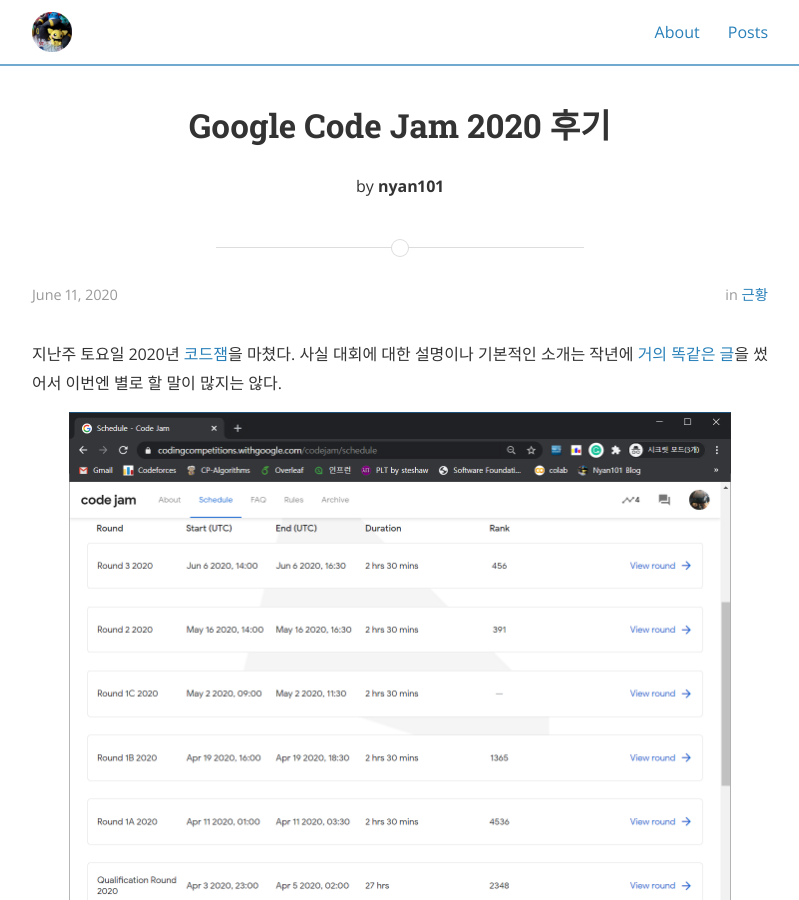
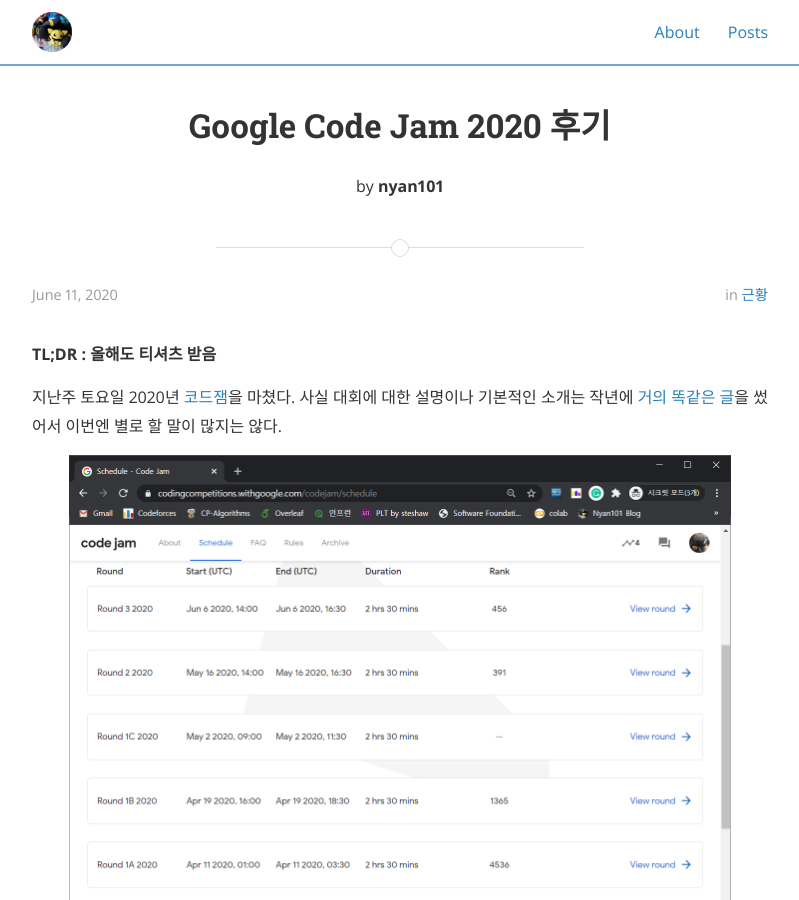
Before and after one commit to nyan101/nyan101.github.io, a Jekyll site: the page built from _posts/2020-06-11-Google-CodeJam-2020-review.md, in a window 1280 px wide and 900 px high. Shown: the whole window, without its empty margins (240-1039 px from the left). Built offline with Jekyll 4.4.1, drawn with Linux system fonts in a browser that asks for light colours; nearby versions of some CDN libraries; comment, search, counter and statistics services are not loaded; a style sheet for code colours, icons or effects is not loaded.

Commit message:
edit filename + add TL;DR to some previous posts

```diff
--- a/_posts/2020-06-11-Google-CodeJam-2020-review.md
+++ b/_posts/2020-06-11-Google-CodeJam-2020-review.md
@@ -7,6 +7,12 @@
 tags:	대회
 use_math: true
 ---
+
+
+
+**TL;DR : 올해도 티셔츠 받음**
+
+
 
 지난주 토요일 2020년 [코드잼](https://codingcompetitions.withgoogle.com/codejam)을 마쳤다. 사실 대회에 대한 설명이나 기본적인 소개는 작년에 [거의 똑같은 글](https://nyan101.github.io/blog/Google-CodeJam-2019-review)을 썼어서 이번엔 별로 할 말이 많지는 않다.
 
```
Also changed, not shown: _posts/2019-06-11-Google-CodeJam-2019-review.md (+6 -0 lines), _posts/2020-08-30-facebook-hackercup-2020-review.md (renamed from _posts/2029-08-30-facebook-hackercup-2020-review.md).
